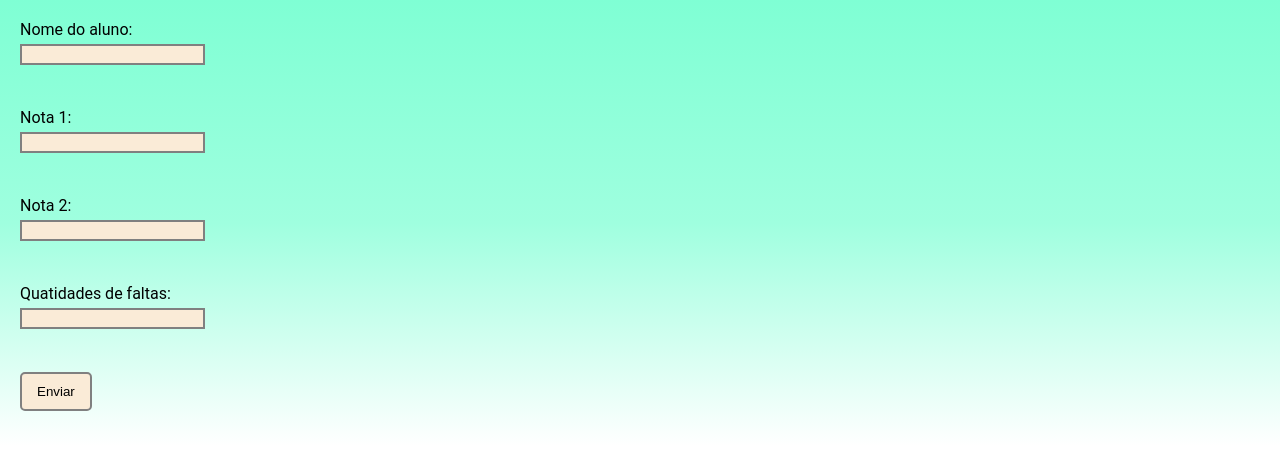
After one commit to pablohenriquealves/projeto-academico-senac, a PHP site: page /nota.php in a window 1280 px wide. The commit adds this page. Shown: the top 456 px of the page. Run offline with PHP 8.4, Linux system fonts and the light colour scheme.

Commit message:
trabalhando variaveis, estruturas de repeticao, BD

```diff
--- a/academico/css/principal.css
+++ b/academico/css/principal.css
@@ -6,7 +6,10 @@
 }
 
 body {
+
+    margin: 0;
     font-family: Roboto;
+
 }
 
 p {
@@ -54,5 +57,39 @@ table, tr, td {
     height: 90%;
     box-sizing: border-box;
     display: inline-block;
-    float: left;
 }
+.form {
+    background: linear-gradient(to bottom, #7fffd4, #9fffdf, #fff);
+    display: inline-block;
+    align-items: left;
+    width: 100%;
+
+}
+
+.form input {
+    background-color: antiquewhite;
+    border: 2px solid gray;
+}
+.form input::after{
+    border: 2px solid black;
+
+}
+
+input[type="submit"] {
+    border-radius: 5px;
+    padding: 10px 15px;
+}
+
+input[type="submit"]:hover {
+    border-radius: 5px;
+    padding: 10px 15px;
+    border: 2px solid black;
+}
+
+.resultado {
+    font-size: 3em;
+    background: linear-gradient(to bottom, rgb(35, 138, 223), #fff);
+    color: #fff;
+    border: 5px solid black;
+    border-radius: 10px;
+}
--- /dev/null
+++ b/academico/nota.php
@@ -0,0 +1,25 @@
+<!DOCTYPE html>
+<html lang="pt-BR">
+<head>
+    <meta charset="UTF-8">
+    <meta name="viewport" content="width=device-width, initial-scale=1.0">
+    <link rel="stylesheet" href="css/principal.css">
+    <title>Nota</title>
+</head>
+<body>
+    <div class="form">
+    <form action="media.php" method="post">
+    <label for="">Nome do aluno: </label>
+    <input type="text" name="aluno" id="aluno"><br><br>
+    <label for="prova1">Nota 1: </label>
+    <input type="float" name="prova1" id="prova1"><br><br>
+    <label for="prova2">Nota 2: </label>
+    <input type="float" name="prova2" id="prova2"><br><br>
+    <label for="faltas">Quatidades de faltas: </label>
+    <input type="int" name="faltas" id="faltas"><br><br>
+    <input type="submit" value="Enviar">
+    </form>
+    </div>
+
+</body>
+</html>
--- a/academico/salvarcurso.php
+++ b/academico/salvarcurso.php
@@ -50,7 +50,7 @@ for ($i=0; $i < count($grupo); $i++) {
 }
 
 $disciplinas = array("Redes de computadores", "Algorítmos", "Programação de computadores", "Manutenção de computadores");
-foreach($disciplinas as $materias);
+foreach($disciplinas as $materias)
 echo '<p>'.$materias.'</p>';
 
 
```
Also changed, not shown: academico/cadastrocurso.php (+0 -12 lines), academico/media.php (added, +39 -0 lines), aulatarik/index.php (added, +98 -0 lines).
